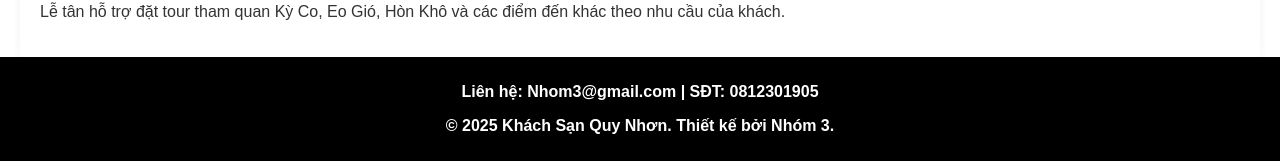
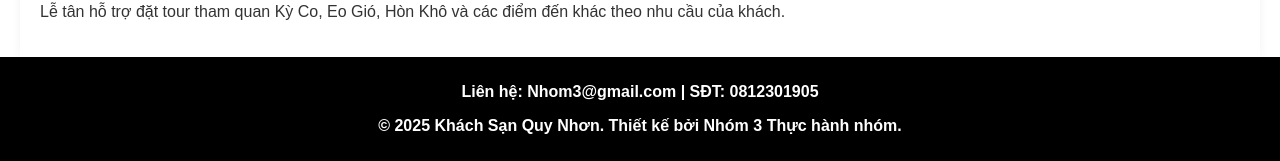
Before and after one commit to DinhNguyen205/WebKhachSan, a PHP site: page / in a window 1280 px wide. Shown: the part 4027-4188 px from the top of the page. Run offline with PHP 8.4, Linux system fonts and the light colour scheme.

Commit message:
Them chu

```diff
--- a/index.php
+++ b/index.php
@@ -167,7 +167,7 @@
 
 <footer id="lienhe">
   <p>Liên hệ: Nhom3@gmail.com | SĐT: 0812301905</p>
-  <p>&copy; 2025 Khách Sạn Quy Nhơn. Thiết kế bởi Nhóm 3.</p>
+  <p>&copy; 2025 Khách Sạn Quy Nhơn. Thiết kế bởi Nhóm 3 Thực hành nhóm.</p>
 </footer>
 
 </body>
```
